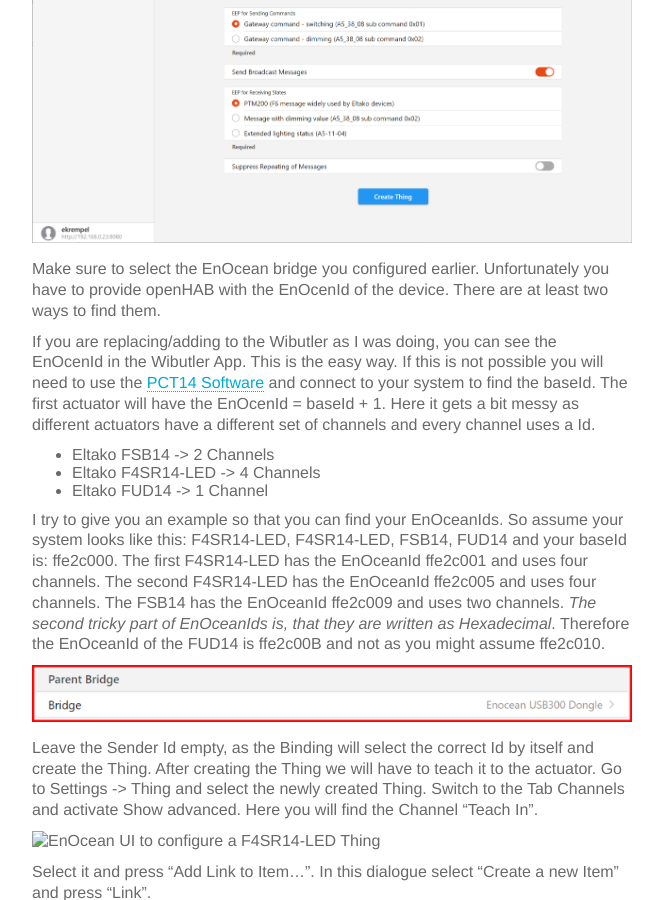
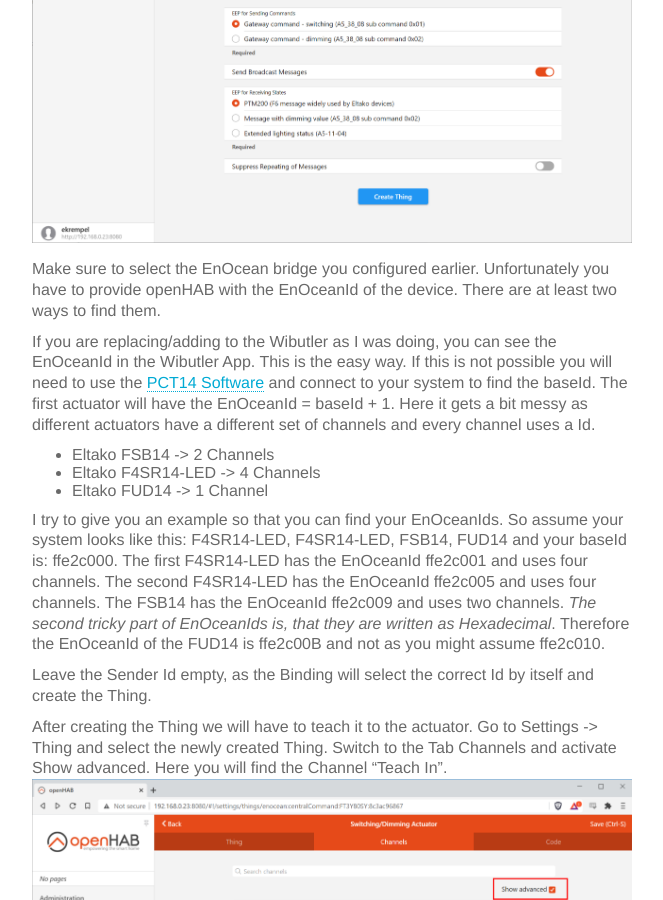
Before and after one commit to ekrempel/ekrempel.github.io, a Jekyll site: the page built from _posts/2021-02-07-homeAutomation_part3.md, in a window 1280 px wide and 900 px high, scrolled down 1066 px. Shown: the whole window, without its empty margins (308-971 px from the left). Built offline with Jekyll 4.4.1, drawn with Linux system fonts in a browser that asks for light colours.

Commit message:
more editing of the images

```diff
--- a/_posts/2021-02-07-homeAutomation_part3.md
+++ b/_posts/2021-02-07-homeAutomation_part3.md
@@ -21,10 +21,10 @@ The easiest actuator to teach-in in my setup is the F4SR14-LED. It controls up t
 
 ![EnOcean UI to configure a F4SR14-LED Thing](/images/openhab_enocean_switch.png){: width="600" }
 
-Make sure to select the EnOcean bridge you configured earlier. Unfortunately you have to provide openHAB with the EnOcenId of the device. There are at least two ways to find them.
+Make sure to select the EnOcean bridge you configured earlier. Unfortunately you have to provide openHAB with the EnOceanId of the device. There are at least two ways to find them.
 
-If you are replacing/adding to the Wibutler as I was doing, you can see the EnOcenId in the Wibutler App. This is the easy way.
-If this is not possible you will need to use the [PCT14 Software](https://www.eltako.com/de/software/gfvs-software-pct14.html) and connect to your system to find the baseId. The first actuator will have the EnOcenId = baseId + 1. Here it gets a bit messy as different actuators have a different set of channels and every channel uses a Id.
+If you are replacing/adding to the Wibutler as I was doing, you can see the EnOceanId in the Wibutler App. This is the easy way.
+If this is not possible you will need to use the [PCT14 Software](https://www.eltako.com/de/software/gfvs-software-pct14.html) and connect to your system to find the baseId. The first actuator will have the EnOceanId = baseId + 1. Here it gets a bit messy as different actuators have a different set of channels and every channel uses a Id.
 
 * Eltako FSB14 -> 2 Channels
 * Eltako F4SR14-LED -> 4 Channels
@@ -32,15 +32,14 @@ If this is not possible you will need to use the [PCT14 Software](https://www.el
 
 I try to give you an example so that you can find your EnOceanIds. So assume your system looks like this: F4SR14-LED, F4SR14-LED, FSB14, FUD14 and your baseId is: ffe2c000. The first F4SR14-LED has the EnOceanId ffe2c001 and uses four channels. The second F4SR14-LED has the EnOceanId ffe2c005 and uses four channels. The FSB14 has the EnOceanId ffe2c009 and uses two channels. *The second tricky part of EnOceanIds is, that they are written as Hexadecimal*. Therefore the EnOceanId of the FUD14 is ffe2c00B and not as you might assume ffe2c010.
 
+Leave the Sender Id empty, as the Binding will select the correct Id by itself and create the Thing.
+
+After creating the Thing we will have to teach it to the actuator. Go to Settings -> Thing and select the newly created Thing. Switch to the Tab Channels and activate Show advanced. Here you will find the Channel "Teach In".
 ![EnOcean UI to configure a F4SR14-LED Thing](/images/openhab_enocean_teachin.png){: width="600" }
-
-Leave the Sender Id empty, as the Binding will select the correct Id by itself and create the Thing. After creating the Thing we will have to teach it to the actuator. Go to Settings -> Thing and select the newly created Thing. Switch to the Tab Channels and activate Show advanced. Here you will find the Channel "Teach In".
-
-![EnOcean UI to configure a F4SR14-LED Thing](/images/openhab_enocean_teachIn2.png){: width="600" }
 
 Select it and press "Add Link to Item...". In this dialogue select "Create a new Item" and press "Link".
 
-![EnOcean UI to create a teach-in button](/images/openhab_enocean_teachIn2.png){: width="600" }
+![EnOcean UI to create a teach-in button](/images/openhab_enocean_teachin2.png){: width="600" }
 
 Now we created the Thing and prepared a software button to trigger the teach-in event. First we will have to prepare the F4SR14-LED actuator to teach a simple switch. You can find more information in the [official documentation](https://www.eltako.com/fileadmin/downloads/de/_bedienung/F4SR14-LED_30014076-1_dt.pdf). Use a small screwdriver to put you F4SR14-LED in the teach-in mode. Set the lower selector to the channel you want to configure. After that set the middle selector to "LRA". The LED of the actuator will blink rapidly. While it is blinking press the teach-in button we defined in the last step. The blinking of the actuator will stop and teach-in is finished. If not, press the teach-in button again. *The actuator will not accept any switches until you put it back into default!.* Please remember to put the lower selector back to "AUTO" and the middle selector to "AUTO 1".
 
```
Also changed, not shown: images/EnOcean_switch.svg, images/EnOcean_teachIn.svg, images/EnOcean_teachIn2.svg, images/openhab_enocean_teachin.png, images/openhab_enocean_teachin2.png (added).
